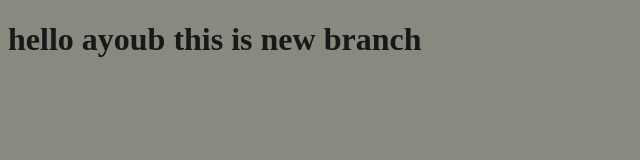
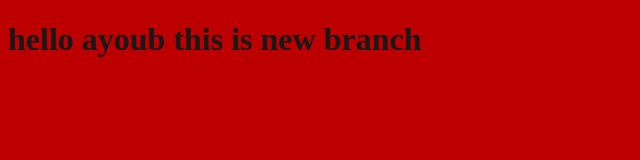
Before and after one commit to mechkoor/gitproject, a plain HTML site: page index.html in a window 1280 px wide. Shown: the whole page, without its empty margins (0-640 px from the left). Drawn offline with Linux system fonts and the light colour scheme.

Commit message:
body color change

```diff
--- a/style.css
+++ b/style.css
@@ -2,5 +2,5 @@ h1{
     color: rgb(25, 24, 24);
 }
 body{
-    background-color: rgb(137, 137, 128);
+    background-color: rgb(188, 0, 0);
 }
```
